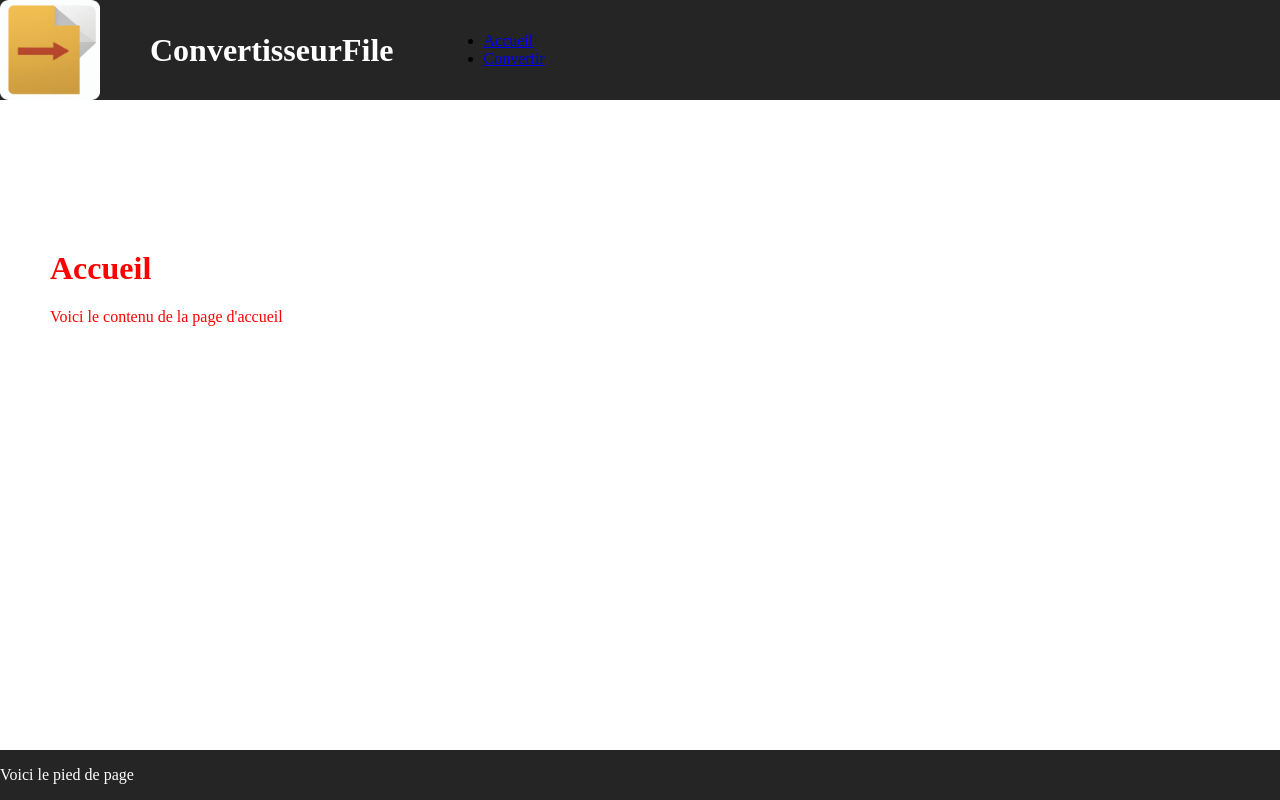
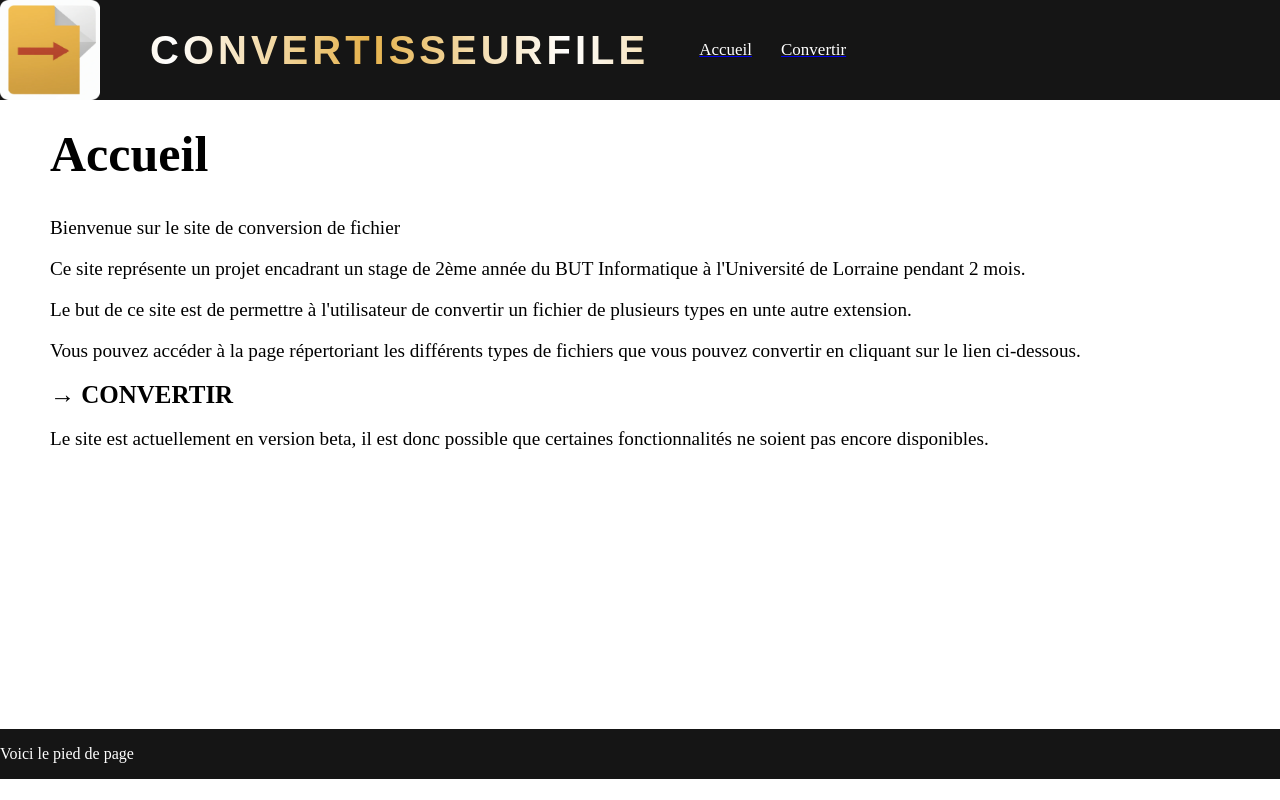
Before and after one commit to Abusbuse/-PROJET--Creation-du-site-de-conversion-de-fichiers, a Django app: page / in a window 1280 px wide. Run offline with Django 4.2, Linux system fonts and the light colour scheme.

Commit message:
Ajout mise en page + aménagement du code

```diff
--- a/src/monProjet/home/templates/home/Accueil.html
+++ b/src/monProjet/home/templates/home/Accueil.html
@@ -1,36 +1,38 @@
-{% load static %}
+{%load static%}
 
 <!DOCTYPE html>
-<html lang="en">
+<html lang="fr">
     <head>
         <meta charset="utf-8">
         <meta http-equiv="X-UA-Compatible" content="IE=edge">
         <meta name="viewport" content="width=device-width, initial-scale=1">
-        <link rel="stylesheet" href="{% static 'css/Main.css' %}">
+        <link rel="stylesheet" href="{%static 'css/Main.css'%}">
+        <link rel="shortcut icon" href="{%static 'image/logo.png'%}" type="image/x-icon">
         <title>Accueil</title>
-        <link rel="shortcut icon" href="{% static 'image/logo.png'%}" type="image/x-icon">
     </head>
-
     <body>
-        <div class="header">
+        <header>
             <img src="{% static 'image/logo.png'%}" alt="logo" width="100" height="100">
             <h1 id="nameDomaine">ConvertisseurFile</h1>
 
             <div class="menu">
-                <ul>
-                    <li><a href="{% url 'Accueil' %}">Accueil</a></li>
-                    <li><a href="{% url 'convert' %}">Convertir</a></li>
-                </ul>
+                <a href="{% url 'Accueil' %}"><span id="upper">Accueil</span></a>
+                <a href="{% url 'convert' %}"><span id="upper">Convertir</span></a>
             </div>
-        </div>
+        </header>
 
-        <div class="content">
+        <main>
             <h1>Accueil</h1>
-            <p>Voici le contenu de la page d'accueil</p>
-        </div>
+            <p>Bienvenue sur le site de conversion de fichier</p>
+            <p>Ce site représente un projet encadrant un stage de 2ème année du BUT Informatique à l'Université de Lorraine pendant 2 mois.</p>
+            <p>Le but de ce site est de permettre à l'utilisateur de convertir un fichier de plusieurs types en unte autre extension.</p>
+            <p>Vous pouvez accéder à la page  répertoriant les différents types de fichiers que vous pouvez convertir en cliquant sur le lien ci-dessous.</p>
+            <a id="lien" href="{% url 'convert' %}"> → <span id="underL">CONVERTIR</span></a>
+            <p>Le site est actuellement en version beta, il est donc possible que certaines fonctionnalités ne soient pas encore disponibles.</p>
+        </main>
 
-        <div class ="footer">
+        <footer>
             <p>Voici le pied de page</p>
-        </div>
+        </footer>
     </body>
 </html>
--- a/src/monProjet/static/css/Main.css
+++ b/src/monProjet/static/css/Main.css
@@ -1,14 +1,20 @@
 :root {
-    --header-Background: #252525;
+    --header-Background: #151515;
+}
+
+html {
+    margin: 0;
+    padding: 0;
 }
 
 body{
     min-width: 100%;
     min-height: 100%;
     margin: 0;
+    padding: 0;
 }
 
-.header{
+header{
     background-color: var(--header-Background);
     width: 100%;
 
@@ -24,18 +30,94 @@ body{
 
     margin-left: 50px;
     margin-right: 50px;
+
+    font-weight: 700;
+    text-align: center;
+    font-size: 40px;
+    font-family: Hack, sans-serif;
+    text-transform: uppercase;
+    background: linear-gradient(90deg, #e6b24b, #ffffff, #e6b24b);
+    letter-spacing: 4px;
+    -webkit-background-clip: text;
+    background-clip: text;
+    -webkit-text-fill-color: transparent;
+    background-repeat: repeat;
+    background-size: 80%;
+    animation: shine 5s linear infinite;
+    position: relative;
 }
 
-.content{
-    color: red;
+@keyframes shine {
+    0% {
+        background-position-x: -500%;
+    }
+    100% {
+    background-position-x: 500%;
+    }
+}
 
+#upper{
+    text-decoration: none;
+    color: white;
+    margin-right: 25px;
+    font-size: 17px;
+}
+#upper:hover {
+    font-size: 20px;
+}
+
+main{
     margin-left: 50px;
     margin-right: 50px;
     margin-bottom: 50px;
-    margin-top: 250px;
+    margin-top: 125px;
+    min-height: 69.2vh;
+
+    font-size: larger;
 }
 
-.footer{
+main h1{
+    color: black;
+    font-size: 50px;
+    font-weight: bold;
+}
+
+main h2{
+    color: black;
+    font-size: 40px;
+    font-weight: bold;
+    text-align: center;
+}
+
+main p{
+    color: black;
+}
+
+main a {
+    color: black;
+    text-decoration: none;
+    font-size: 25px;
+    font-weight: bold;
+    margin-right: 20px;
+}
+#underL {
+    text-decoration: none;
+    position: relative;
+}
+#underL::before {
+    content: "";
+    position: absolute;
+    width: 0%;
+    height: 2px;
+    bottom: -2px;
+    background-color: black;
+    transition: width 0.3s ease-in-out;
+}
+#underL:hover::before {
+    width: 100%;
+}
+
+footer{
     background-color: var(--header-Background);
     width: 100%;
 
@@ -43,7 +125,6 @@ body{
     justify-content: space-between;
     align-items: center;
 
-    position: fixed;
     bottom: 0;
 
     color: white;
```
Also changed, not shown: src/monProjet/home/templates/home/convert.html (+15 -21 lines), src/monProjet/home/templates/home/dtp.html (+10 -6 lines), src/monProjet/home/templates/home/htp.html (+10 -6 lines), src/monProjet/home/templates/home/m4tm3.html (+10 -6 lines).
